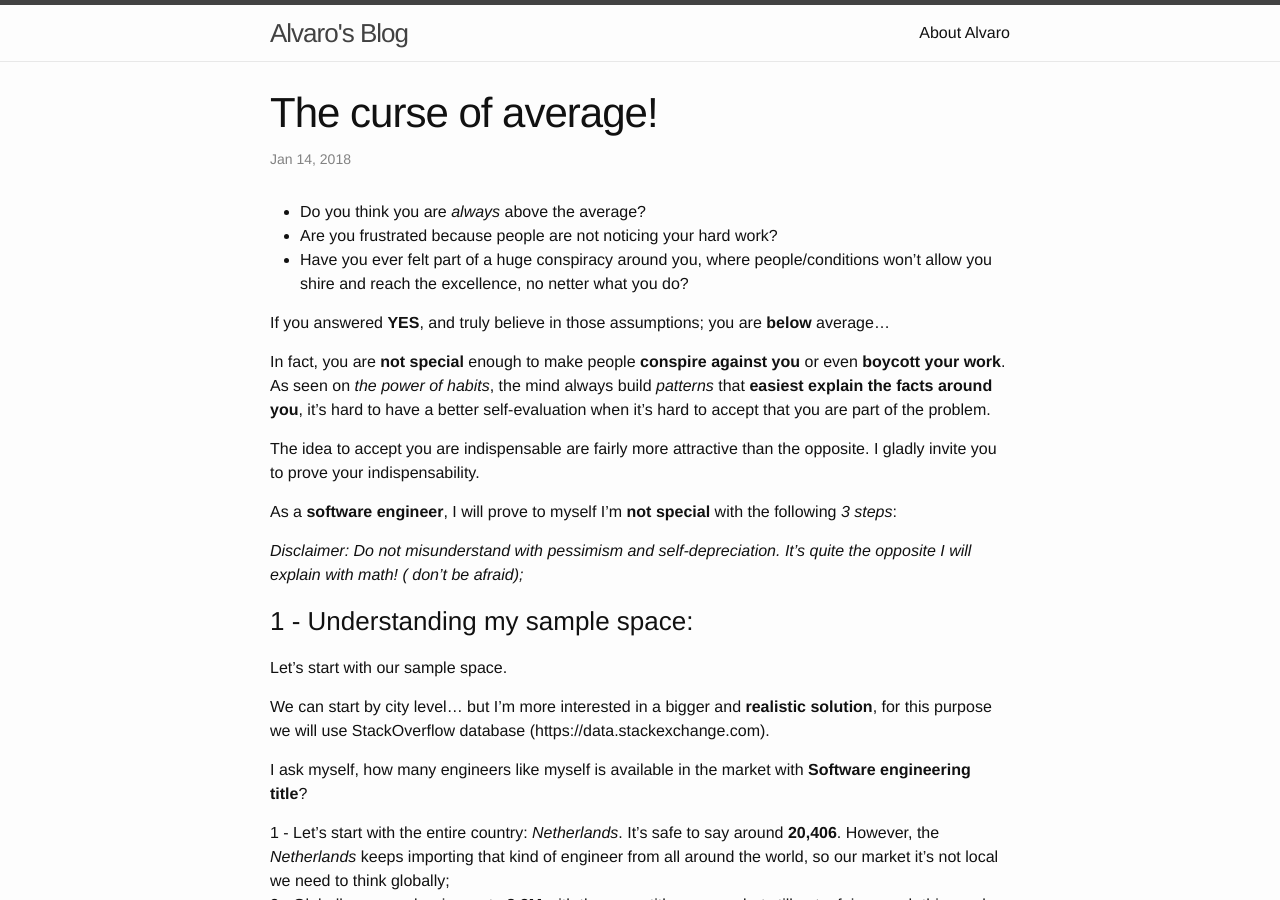
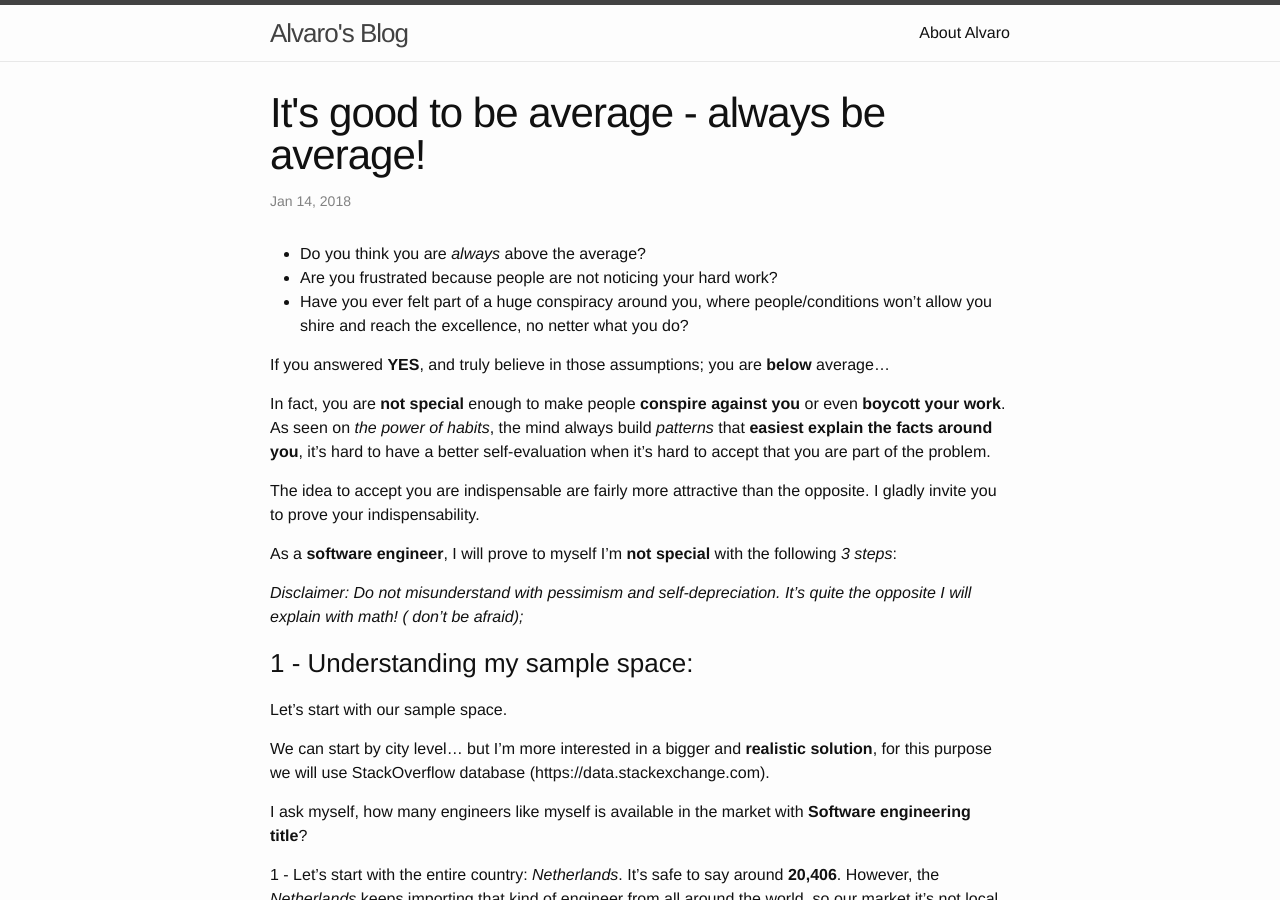
Before and after one commit to asilvino/alvarojoao.github.io, a Jekyll site: the page built from _posts/2017-12-29-the-curse-of-average.markdown, in a window 1280 px wide and 900 px high. Built offline with Jekyll 4.4.1, drawn with Linux system fonts in a browser that asks for light colours.

Commit message:
Update 2017-12-29-the-curse-of-average.markdown

```diff
--- a/_posts/2017-12-29-the-curse-of-average.markdown
+++ b/_posts/2017-12-29-the-curse-of-average.markdown
@@ -1,6 +1,6 @@
 ---
 layout: post
-title:  "The curse of average!"
+title:  "It's good to be average - always be average!"
 date:   2018-01-14 00:25:35 -0200
 categories: Business Inside
 ---
```
